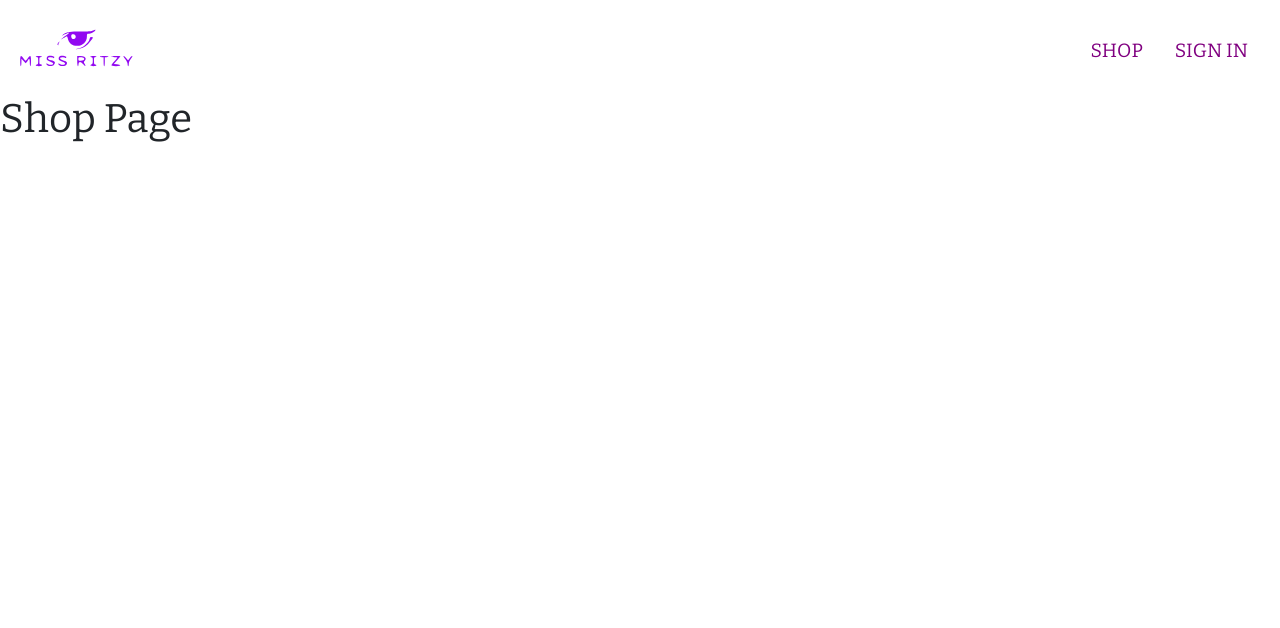
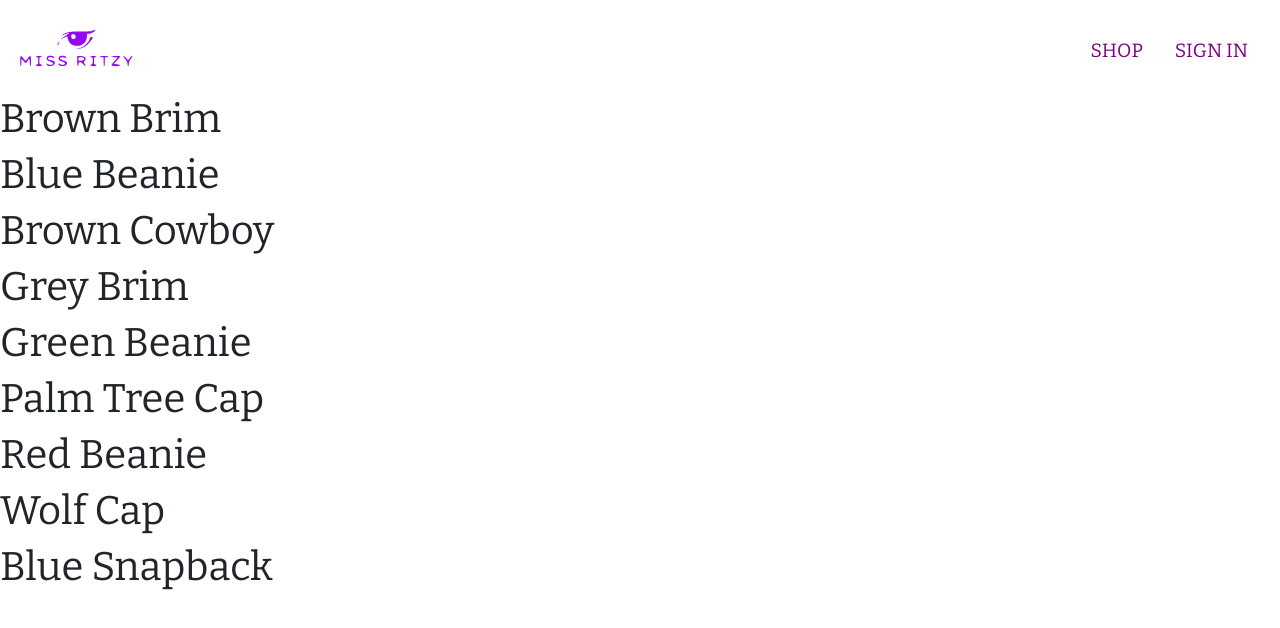
Before and after one commit to AndriusAlimas/miss-ritzy-website, a React (Create React App) app: page /shop in a window 1280 px wide. Shown: the top 628 px of the page. Built offline with nearby package versions, Linux system fonts and the light colour scheme; no server answers.

Commit message:
Created ProductsProvider and Context where we store data. Created temporally data for products json format. New Route Shop Component created that using useContext and fetching dummy data for now

```diff
--- a/src/App.js
+++ b/src/App.js
@@ -2,21 +2,22 @@ import { Routes, Route } from "react-router-dom";
 import Authentication from "./components/routes/authentication/authentication.component";
 import Home from "./components/routes/home/home.component";
 import Navigation from "./components/routes/navigation/navigation.component";
-
-const Shop = () => {
-  return (
-    <div>
-      <h1>Shop Page</h1>
-    </div>
-  );
-};
+import Shop from "./components/routes/shop/shop.component";
+import { ProductsProvider } from "./contexts/product.context";
 
 const App = () => {
   return (
     <Routes>
       <Route path="/" element={<Navigation />}>
         <Route index element={<Home />} />
-        <Route path="/shop" element={<Shop />} />
+        <Route
+          path="/shop"
+          element={
+            <ProductsProvider>
+              <Shop />
+            </ProductsProvider>
+          }
+        />
         <Route path="/auth" element={<Authentication />} />
       </Route>
     </Routes>
--- /dev/null
+++ b/src/components/routes/shop/shop.component.jsx
@@ -0,0 +1,17 @@
+import { useContext } from "react";
+import { ProductsContext } from "../../../contexts/product.context";
+
+const Shop = () => {
+  const { products } = useContext(ProductsContext);
+  return (
+    <div>
+      {products.map(({ id, name }) => (
+        <div key={id}>
+          <h1>{name}</h1>
+        </div>
+      ))}
+    </div>
+  );
+};
+
+export default Shop;
--- /dev/null
+++ b/src/contexts/product.context.jsx
@@ -0,0 +1,16 @@
+import { createContext, useState } from "react";
+import PRODUCTS from "./../data/shop-data.json";
+// as the actual value you want to access
+export const ProductsContext = createContext({
+  products: [],
+});
+
+export const ProductsProvider = ({ children }) => {
+  const [products, setProducts] = useState(PRODUCTS);
+  const value = { products };
+  return (
+    <ProductsContext.Provider value={value}>
+      {children}
+    </ProductsContext.Provider>
+  );
+};
--- a/src/contexts/user.context.jsx
+++ b/src/contexts/user.context.jsx
@@ -11,6 +11,9 @@ export const UserContext = createContext({
 });
 
 export const UserProvider = ({ children }) => {
+  const [currentUser, setCurrentUser] = useState(null);
+  const value = { currentUser, setCurrentUser };
+
   useEffect(() => {
     const unsubscribe = onAuthStateChangedListener((user) => {
       user && createUserDocumentFromAuth(user);
@@ -21,7 +24,5 @@ export const UserProvider = ({ children }) => {
     return unsubscribe;
   }, []);
 
-  const [currentUser, setCurrentUser] = useState(null);
-  const value = { currentUser, setCurrentUser };
   return <UserContext.Provider value={value}>{children}</UserContext.Provider>;
 };
--- /dev/null
+++ b/src/data/shop-data.json
@@ -0,0 +1,56 @@
+[
+  {
+    "id": 1,
+    "name": "Brown Brim",
+    "imageUrl": "https://i.ibb.co/ZYW3VTp/brown-brim.png",
+    "price": 25
+  },
+  {
+    "id": 2,
+    "name": "Blue Beanie",
+    "imageUrl": "https://i.ibb.co/ypkgK0X/blue-beanie.png",
+    "price": 18
+  },
+  {
+    "id": 3,
+    "name": "Brown Cowboy",
+    "imageUrl": "https://i.ibb.co/QdJwgmp/brown-cowboy.png",
+    "price": 35
+  },
+  {
+    "id": 4,
+    "name": "Grey Brim",
+    "imageUrl": "https://i.ibb.co/RjBLWxB/grey-brim.png",
+    "price": 25
+  },
+  {
+    "id": 5,
+    "name": "Green Beanie",
+    "imageUrl": "https://i.ibb.co/YTjW3vF/green-beanie.png",
+    "price": 18
+  },
+  {
+    "id": 6,
+    "name": "Palm Tree Cap",
+    "imageUrl": "https://i.ibb.co/rKBDvJX/palm-tree-cap.png",
+    "price": 14
+  },
+  {
+    "id": 7,
+    "name": "Red Beanie",
+    "imageUrl": "https://i.ibb.co/bLB646Z/red-beanie.png",
+    "price": 18
+  },
+  {
+    "id": 8,
+    "name": "Wolf Cap",
+    "imageUrl": "https://i.ibb.co/1f2nWMM/wolf-cap.png",
+    "price": 14
+  },
+  {
+    "id": 9,
+    "name": "Blue Snapback",
+    "imageUrl": "https://i.ibb.co/X2VJP2W/blue-snapback.png",
+    "price": 16
+  }
+]
--- a/src/index.js
+++ b/src/index.js
@@ -1,12 +1,16 @@
+// react imports
 import React from "react";
 import ReactDOM from "react-dom/client";
 import reportWebVitals from "./reportWebVitals";
 import { BrowserRouter } from "react-router-dom";
 
+// import contexts
 import { UserProvider } from "./contexts/user.context";
-
+import { ProductsProvider } from "./contexts/product.context";
+// COMPONENTS
 import App from "./App";
 
+// STYLES
 import "./index.scss";
 
 const root = ReactDOM.createRoot(document.getElementById("root"));
```
